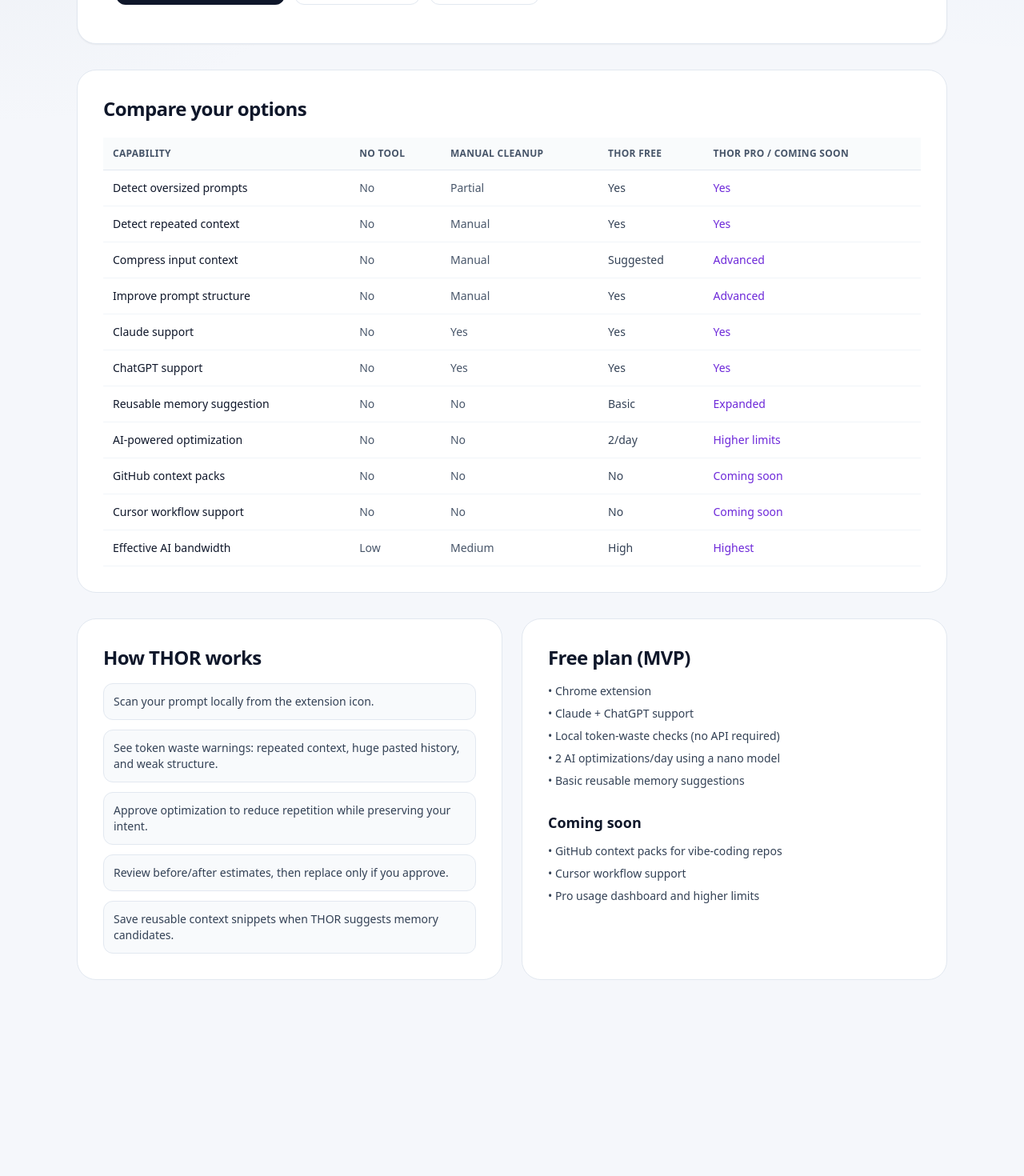
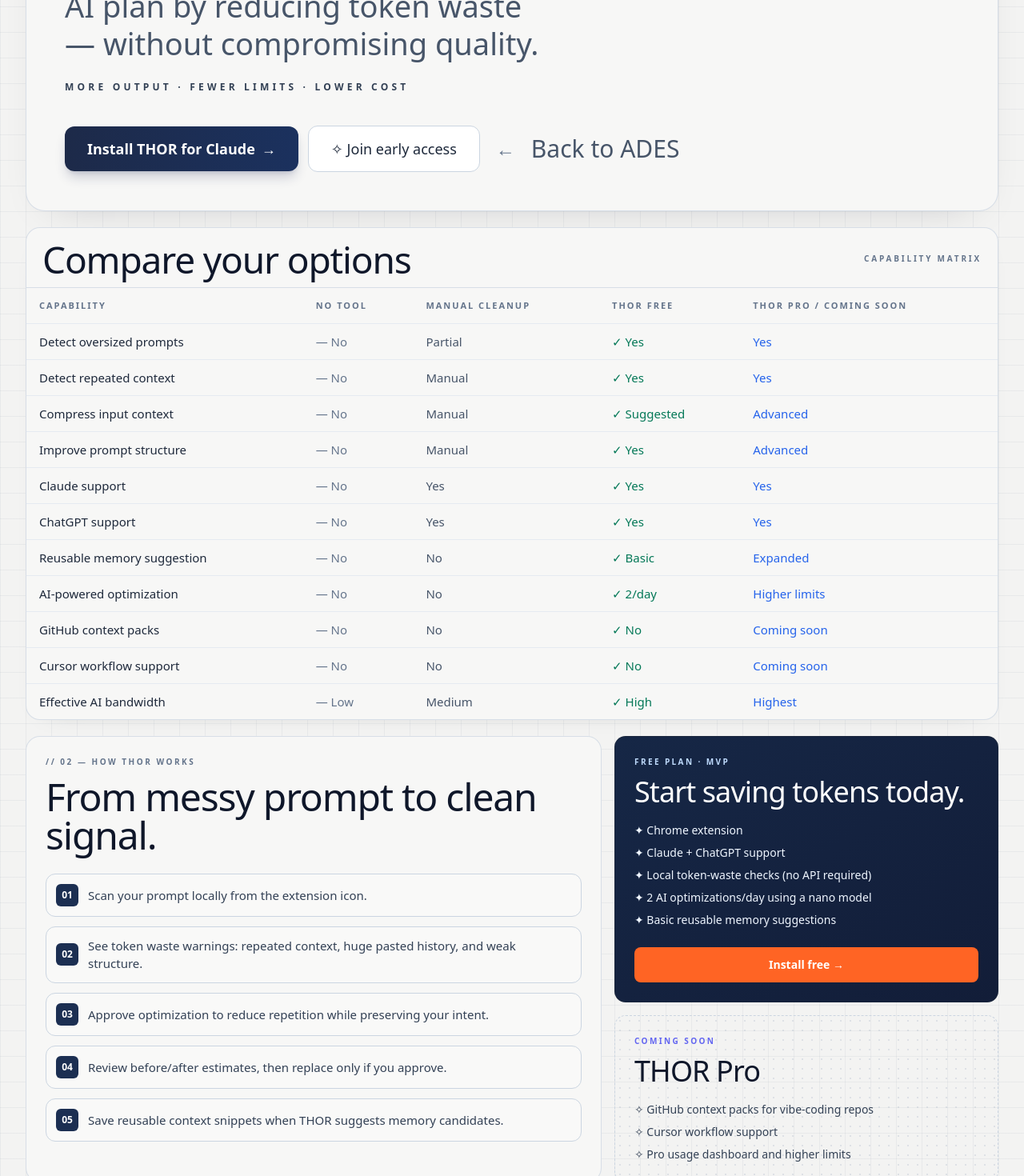
Before and after one commit to MarioSorgente/ades-agent-design-studio, a Next.js app: page /thor in a window 1280 px wide. Shown: the part 440-1910 px from the top of the page at 80% size. Before the commit the page ends 1705 px from the top, so only its background shows below. Built offline with nearby package versions, Linux system fonts and the light colour scheme; no server answers.

Commit message:
Refine THOR page with premium visual landing design

```diff
--- a/app/thor/page.tsx
+++ b/app/thor/page.tsx
@@ -24,63 +24,74 @@
 
 export default function ThorPage() {
   return (
-    <main className="mx-auto min-h-screen w-full max-w-6xl px-5 py-10 md:px-8">
-      <section className="rounded-3xl border border-slate-200 bg-white p-8 shadow-sm md:p-12">
-        <p className="inline-flex rounded-full border border-violet-200 bg-violet-50 px-3 py-1 text-xs font-semibold uppercase tracking-[0.18em] text-violet-700">
-          THOR · Standalone Validation
+    <main className="relative min-h-screen overflow-hidden bg-[#f3f3f2] px-4 py-8 text-slate-900 md:px-8 md:py-12">
+      <div className="pointer-events-none absolute inset-0 bg-[linear-gradient(rgba(100,116,139,0.08)_1px,transparent_1px),linear-gradient(90deg,rgba(100,116,139,0.08)_1px,transparent_1px)] bg-[size:32px_32px]" />
+
+      <div className="relative mx-auto flex w-full max-w-[1280px] flex-col gap-5">
+        <section className="rounded-[24px] border border-slate-300/70 bg-[#f7f7f6] px-6 py-8 shadow-[0_20px_50px_-35px_rgba(2,6,23,0.25)] md:px-12 md:py-12">
+          <p className="inline-flex items-center gap-2 rounded-full border border-slate-300 bg-[#e8e7e5] px-4 py-1.5 text-[11px] font-medium uppercase tracking-[0.28em] text-slate-600">
+            <span className="h-1.5 w-1.5 rounded-full bg-blue-500" />ADES Labs · Companion Tool
           </p>
-        <h1 className="mt-5 text-4xl font-semibold tracking-tight text-slate-900 md:text-6xl">
-          Your AI is not expensive. Your context is messy.
+
+          <h1 className="mt-8 max-w-5xl text-5xl leading-[1.05] tracking-tight text-slate-900 md:text-7xl">
+            Your AI is not expensive.
+            <span className="ml-0 block font-serif italic text-slate-500 md:ml-3 md:inline">Your context is messy.</span>
           </h1>
-        <p className="mt-5 max-w-3xl text-lg text-slate-600">
-          THOR helps Claude and ChatGPT users get more output from the same AI plan by reducing token waste without compromising quality.
+
+          <p className="mt-7 max-w-3xl text-xl leading-relaxed text-slate-600 md:text-[38px] md:leading-[1.22] md:text-balance">
+            THOR helps Claude and ChatGPT users get more output from the same AI plan by reducing token waste — without compromising quality.
           </p>
-        <p className="mt-3 text-base font-medium text-slate-800">More output. Fewer limits. Lower cost.</p>
 
-        <div className="mt-8 flex flex-wrap gap-3">
+          <p className="mt-6 text-xs font-semibold uppercase tracking-[0.35em] text-slate-700">More output · Fewer limits · Lower cost</p>
+
+          <div className="mt-10 flex flex-wrap items-center gap-3">
             <a
               href="https://chromewebstore.google.com"
               target="_blank"
               rel="noreferrer"
-            className="ades-primary-btn px-6 py-3"
+              className="inline-flex items-center gap-2 rounded-xl bg-gradient-to-r from-[#1d2a49] to-[#1b315e] px-7 py-3.5 text-lg font-semibold text-white shadow-lg shadow-blue-950/20 transition hover:-translate-y-0.5 hover:from-[#21325a] hover:to-[#21407a]"
               data-thor-cta="install-claude"
             >
-            Install THOR for Claude
+              Install THOR for Claude <span aria-hidden>→</span>
             </a>
             <a
               href="mailto:ms.sorgente@gmail.com?subject=THOR%20early%20access&body=Hi%2C%20I%27d%20like%20to%20join%20THOR%20early%20access."
-            className="ades-ghost-btn px-6 py-3"
+              className="inline-flex items-center gap-2 rounded-xl border border-slate-300 bg-white px-7 py-3.5 text-lg font-medium text-slate-800 transition hover:bg-slate-50"
               data-thor-cta="early-access"
             >
-            Join early access
+              ✧ Join early access
             </a>
-          <Link href="/" className="ades-ghost-btn px-6 py-3">
-            Back to ADES
+            <Link href="/" className="px-2 text-2xl text-slate-500 transition hover:text-slate-800" aria-label="Back to ADES">
+              ←
             </Link>
+            <span className="text-3xl text-slate-600">Back to ADES</span>
           </div>
         </section>
 
-      <section className="mt-8 rounded-3xl border border-slate-200 bg-white p-6 md:p-8">
-        <h2 className="text-2xl font-semibold tracking-tight text-slate-900">Compare your options</h2>
-        <div className="mt-5 overflow-x-auto">
+        <section className="scroll-mt-20 rounded-[18px] border border-slate-300/70 bg-[#f7f7f6] pt-2 shadow-[0_10px_30px_-28px_rgba(2,6,23,0.35)]">
+          <div className="flex items-center justify-between px-5 pb-3 pt-2">
+            <h2 className="text-[46px] leading-none tracking-tight text-slate-900">Compare your options</h2>
+            <p className="hidden text-[10px] font-semibold uppercase tracking-[0.28em] text-slate-500 md:block">Capability matrix</p>
+          </div>
+          <div className="overflow-x-auto border-t border-slate-300/70">
             <table className="min-w-full border-collapse text-left text-sm">
               <thead>
-              <tr className="border-b border-slate-200 bg-slate-50/80 text-xs uppercase tracking-wide text-slate-600">
-                <th className="px-3 py-3">Capability</th>
-                <th className="px-3 py-3">No tool</th>
-                <th className="px-3 py-3">Manual cleanup</th>
-                <th className="px-3 py-3">THOR Free</th>
-                <th className="px-3 py-3">THOR Pro / Coming soon</th>
+                <tr className="text-[11px] uppercase tracking-[0.18em] text-slate-500">
+                  <th className="px-4 py-3 font-semibold">Capability</th>
+                  <th className="px-4 py-3 font-semibold">No tool</th>
+                  <th className="px-4 py-3 font-semibold">Manual cleanup</th>
+                  <th className="px-4 py-3 font-semibold">THOR Free</th>
+                  <th className="px-4 py-3 font-semibold">THOR Pro / Coming soon</th>
                 </tr>
               </thead>
               <tbody>
                 {comparisonRows.map((row) => (
-                <tr key={row.label} className="border-b border-slate-100">
-                  <td className="px-3 py-3 font-medium text-slate-900">{row.label}</td>
-                  <td className="px-3 py-3 text-slate-600">{row.noTool}</td>
-                  <td className="px-3 py-3 text-slate-600">{row.manual}</td>
-                  <td className="px-3 py-3 text-slate-700">{row.free}</td>
-                  <td className="px-3 py-3 text-violet-700">{row.pro}</td>
+                  <tr key={row.label} className="border-t border-slate-200/80 text-[15px]">
+                    <td className="px-4 py-3 font-medium text-slate-800">{row.label}</td>
+                    <td className="px-4 py-3 text-slate-500">— {row.noTool}</td>
+                    <td className="px-4 py-3 text-slate-600">{row.manual}</td>
+                    <td className="px-4 py-3 font-medium text-emerald-700">✓ {row.free}</td>
+                    <td className="px-4 py-3 font-medium text-blue-600">{row.pro}</td>
                   </tr>
                 ))}
               </tbody>
@@ -88,34 +99,56 @@
           </div>
         </section>
 
-      <section className="mt-8 grid gap-6 md:grid-cols-2">
-        <article className="rounded-3xl border border-slate-200 bg-white p-6 md:p-8">
-          <h2 className="text-2xl font-semibold tracking-tight text-slate-900">How THOR works</h2>
-          <ol className="mt-4 space-y-3 text-sm text-slate-700">
-            {steps.map((step) => (
-              <li key={step} className="rounded-xl border border-slate-200 bg-slate-50 p-3">{step}</li>
+        <section className="grid gap-4 md:grid-cols-[1.5fr_1fr]">
+          <article className="rounded-[18px] border border-slate-300/70 bg-[#f7f7f6] p-6">
+            <p className="text-[10px] font-semibold uppercase tracking-[0.25em] text-slate-500">// 02 — How THOR works</p>
+            <h2 className="mt-3 text-5xl leading-none tracking-tight text-slate-900">From messy prompt to clean signal.</h2>
+            <ol className="mt-6 space-y-3">
+              {steps.map((step, index) => (
+                <li key={step} className="flex items-center gap-3 rounded-xl border border-slate-300 bg-[#f9f9f8] p-3 text-[15px] text-slate-700">
+                  <span className="inline-flex h-7 w-7 shrink-0 items-center justify-center rounded-md bg-[#1c2f52] text-xs font-semibold text-white">
+                    {String(index + 1).padStart(2, "0")}
+                  </span>
+                  {step}
+                </li>
               ))}
             </ol>
           </article>
 
-        <article className="rounded-3xl border border-slate-200 bg-white p-6 md:p-8">
-          <h2 className="text-2xl font-semibold tracking-tight text-slate-900">Free plan (MVP)</h2>
-          <ul className="mt-4 space-y-2 text-sm text-slate-700">
-            <li>• Chrome extension</li>
-            <li>• Claude + ChatGPT support</li>
-            <li>• Local token-waste checks (no API required)</li>
-            <li>• 2 AI optimizations/day using a nano model</li>
-            <li>• Basic reusable memory suggestions</li>
+          <div className="space-y-4">
+            <article className="rounded-[14px] border border-slate-800/60 bg-gradient-to-br from-[#162746] to-[#121d38] p-6 text-white">
+              <p className="text-[10px] font-semibold uppercase tracking-[0.24em] text-blue-200">Free plan · MVP</p>
+              <h3 className="mt-3 text-4xl leading-none tracking-tight">Start saving tokens today.</h3>
+              <ul className="mt-5 space-y-2 text-sm text-blue-50">
+                <li>✦ Chrome extension</li>
+                <li>✦ Claude + ChatGPT support</li>
+                <li>✦ Local token-waste checks (no API required)</li>
+                <li>✦ 2 AI optimizations/day using a nano model</li>
+                <li>✦ Basic reusable memory suggestions</li>
               </ul>
+              <a
+                href="https://chromewebstore.google.com"
+                target="_blank"
+                rel="noreferrer"
+                className="mt-6 inline-flex w-full items-center justify-center rounded-lg bg-[#ff6424] px-4 py-3 text-sm font-semibold text-white transition hover:bg-[#ff7a43]"
+                data-thor-cta="install-free"
+              >
+                Install free →
+              </a>
+            </article>
 
-          <h3 className="mt-7 text-lg font-semibold text-slate-900">Coming soon</h3>
-          <ul className="mt-3 space-y-2 text-sm text-slate-700">
-            <li>• GitHub context packs for vibe-coding repos</li>
-            <li>• Cursor workflow support</li>
-            <li>• Pro usage dashboard and higher limits</li>
+            <article className="rounded-[14px] border border-dashed border-slate-300 bg-[radial-gradient(circle,rgba(148,163,184,0.22)_1px,transparent_1px)] bg-[size:12px_12px] p-6">
+              <p className="text-[10px] font-semibold uppercase tracking-[0.24em] text-indigo-500">Coming soon</p>
+              <h3 className="mt-3 text-4xl leading-none tracking-tight text-slate-900">THOR Pro</h3>
+              <ul className="mt-5 space-y-2 text-sm text-slate-700">
+                <li>✧ GitHub context packs for vibe-coding repos</li>
+                <li>✧ Cursor workflow support</li>
+                <li>✧ Pro usage dashboard and higher limits</li>
               </ul>
             </article>
+          </div>
         </section>
+      </div>
     </main>
   );
 }
```
Lines whose indentation alone changed are shown as unchanged.
